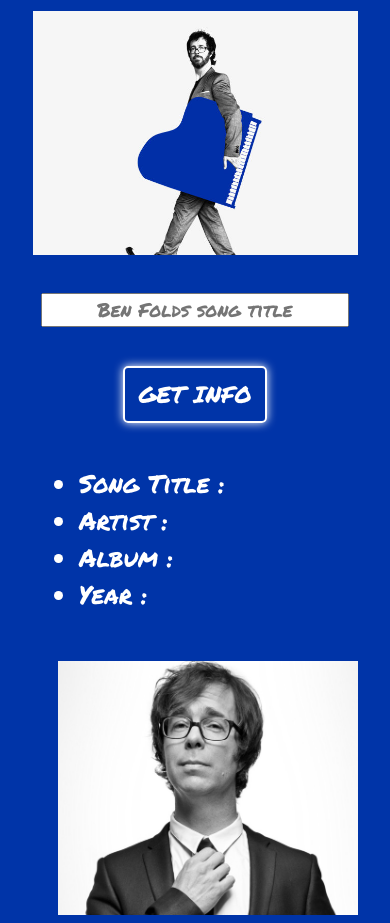
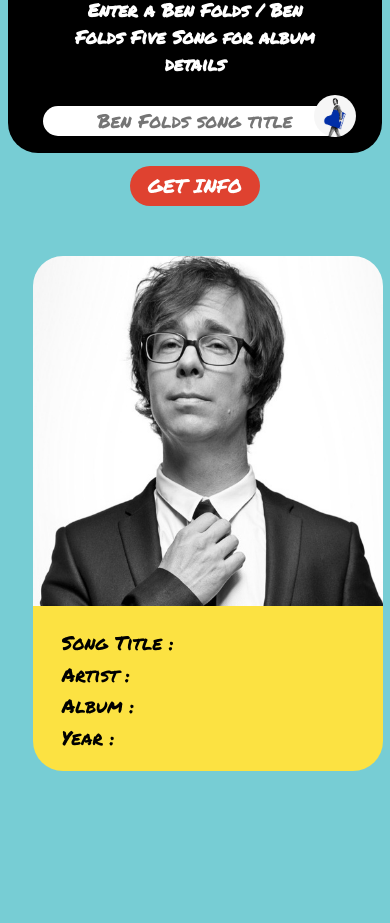
Before and after one commit to katiehom/ben-folds-app, a plain HTML site: page index.html in a window 390 px wide. Shown: the part 234-1157 px from the top of the page. After the commit the page ends 1030 px from the top, so only its background shows below. Drawn offline with Linux system fonts and the light colour scheme.

Commit message:
Refactored code to restyle entire site

```diff
--- a/css/style.css
+++ b/css/style.css
@@ -1,129 +1,238 @@
 body {
     background-color: rgb(0, 52, 168);
+    background-color: rgb(119,205,212);
     color: white;
     font-family: 'Permanent Marker', cursive;
 }
 
-.flex-container{
-    display: flex;
-    /* flex-direction: row; */
-    align-content: center;
-    margin-top: 5vh;
-    max-width: 60vw;
-    margin-left: auto;
-    margin-right: auto;
+header {
+    margin-top: 1.5rem;
+    padding: 0;
+    background-image: url("../images/BenFolds_Summer19_980x550_Header_.png");
+    background-repeat: no-repeat;
+    background-position: top center;
+    height: 173px;
 }
 
-.flex-left {
-    width: 60%;
+
+h1 {
+    font-size: 3rem;
+    margin-top: 0;
 }
 
-.flex-right{
-    width: 40%;
+.topContainer, .bottomContainer {
+    display: flex;
+    flex-direction: row;
+    flex-wrap: wrap;
+    justify-content: center;
+    margin: 0 auto 25px;
+    padding: 0 25px;
 }
 
-h1, input, a {
+.bottomContainer {
+    margin-top: 5%;
+}
+
+.topInfo {
+    text-align: center;
+    background-color: black;
+    height: 30vh;
+    width: 40vw;
+    min-width: 300px;
+    min-height: 343px;
+    border-top-left-radius: 30px;
+    border-bottom-left-radius: 30px;
+}
+
+.benPiano {
+    height: 30vh;
+    min-height: 343px;
+    border-top-right-radius: 30px;
+    border-bottom-right-radius: 30px;
+}
+
+.bottomInfo {
+    display: flex;
+    min-width: 299px;
+    vertical-align: baseline;
+    height: 30vh;
+    width: 41vw;
+    background-color: #ddff00;
+    background-color: rgb(252, 226, 66);
+    border-top-right-radius: 30px;
+    border-bottom-right-radius: 30px;
+    color: black;
+}
+
+/* .bottomImg {
+    margin: 0;
+    padding: 0;
+    height: 30vh;
+} */
+
+#albumImage {
+    height: 30vh;
+    border-top-left-radius: 30px;
+    border-bottom-left-radius: 30px;
+}
+
+h2 {
+    width: 70%;
+    margin: 3rem auto 1rem auto;
+    text-align: center;
+    font-size: .95rem;
+    padding: 0 15px;
+}
+
+ul {
+    align-self: center;
+    list-style-type: none;
+    padding-left: 1.5rem;
+}
+
+ul li {
+    font-size: 1.3rem;
+    padding-top: 3%;
+    padding-right: 10px;
+}
+
+span {
+    color: rgb(0, 52, 168);
+}
+
+.liTitle {
+    color: black;
+}
+
+.topImg {
+    border-top-right-radius: 30px;
+    border-bottom-right-radius: 30px;
+}
+
+h1, input {
     text-align: center;
     font-family: 'Permanent Marker', cursive;
 }
 
-h1 {
-    font-size: 3rem;
+input {
+    font-size: 1rem;
+    margin: 0 auto 20px;
+    width: 30vw;
+    min-width: 230px;
+    max-width: 300px;
+    border-radius: 30px;
+    color: rgb(0, 52, 168);
+    border: none;
 }
 
-a {
-    border: 2px solid white;
-    border-radius: 5px;
-    padding: .5rem;
-    box-shadow: 0 0 10px #ffffff;
-    margin: 1rem auto;
+.topInput::placeholder {
+    color: gray;
+}
+
+button {
+    display: block;
+    margin: 10px auto 25px;
+    border: none;
+    border-radius: 30px;
+    padding: .2rem;
+    font-family: 'Permanent Marker', cursive;
+    background-color: #ddff00;
+    background-color: rgb(223, 66, 48);
+    color: white;
     text-transform: uppercase;
-    font-size: 1.2rem;
+    font-size: 1.1rem;
     cursor: pointer;
     display: block;
-    width: 100px;
+    width: 170px;
+    height: 50px;
 }
 
-a:hover {
-    background-color: rgb(78, 78, 250);
-}
-
-input {
-    margin: 2rem auto;
-    display: block;
-    font-size: 1rem;
-    width: 300px;
-}
-
-img {
-    display: block;
-    margin: 0 auto;
-}
-
-.benPiano {
-    width: 30vw;
-    min-width: 325px;
-    max-width: 600px;
-}
-
-#albumImage {
-    max-width: 300px;
-    margin-left: 1rem;
-}
-
-#albumCaption {
-    text-align: center;
-}
-
-ul {
-    margin-top: 6vh;
-}
-
-ul li {
-    font-size: 1.3rem;
-}
-@media screen and (min-width: 901px) {
-    html {
-        font-size: 140%;
-    }
-    a {
-        width: 150px;
-    }
+button:hover {
+    background-color: rgb(107, 107, 255);
+    background-color: rgb(252, 226, 66);
+    color: black;
 }
 
 @media screen and (max-width: 1400px) {
     html {
         font-size: 120%;
     }
-    a {
-        width: 120px;
+}
+
+@media screen and (min-width: 901px) {
+    html {
+        font-size: 140%;
     }
 }
-
-@media screen and (max-width: 900px) {
-    .flex-container {
+@media screen and (max-width: 750px) {
+    .topContainer {
+        padding: 0;
+        height: 250px;
+        min-height: 12vh;
+    }
+    .bottomContainer {
+        margin-top: 2rem;
         flex-direction: column;
-        max-width: 80vw;
     }
-
-    .flex-left {
+    .topInfo {
+        border-radius: 30px;
         width: 100%;
+        height: 12vh;
+        min-height: 22vh;
+        flex-shrink: 0;
     }
-
-    .flex-right{
-        width: 100%;
-        align-self: center;
+    .benPiano {
+        height: 10vh;
+        min-width: 5vw;
+        min-height: 5vh;
+        border-radius: 30px;
+        position: relative;
+        top: -140px;
+        right: -40%;
+        margin-right: 5%;
     }
-    ul {
-        margin-top: 0;
+    .bottomInfo {
+        margin: 0 auto;
+        border-bottom-left-radius: 30px;
+        border-top-right-radius: 0;
+    }
+    .bottomInfo, #albumImage {
+        width: 50vw;
+        min-width: 350px;
+        height: auto;
     }
     #albumImage {
-        margin-top: 1.5rem;
+        border-top-right-radius: 30px;
+        border-bottom-left-radius: 0;
+        margin: 0 auto;
+    }
+    button {
+        font-size: 1rem;
+        width: 130px;
+        height: 40px;
+    }
+    input {
+        width: 80%;
+    }
+    h2 {
+        margin: 1.5rem auto;
+    }
+    ul li {
+        font-size: 1rem;
     }
 }
-
-@media screen and (max-height: 900px) {
+@media screen and (max-width: 585px) {
     .benPiano {
-        width: 15vw;
+        height: 7vh;
+        top: -102px;
+        right: -38%;
+        margin-right: 5%;
     }
 }
+@media screen and (max-width: 403px) {
+    .benPiano {
+        height: 5vh;
+        top: -70px;
+        right: -40%;
+    }
+}
--- a/index.html
+++ b/index.html
@@ -11,28 +11,32 @@
     <link rel="stylesheet" href="css/style.css">
 </head>
 <body>
+<header>
     <h1>Ben Folds Songs</h1>
-    <img class="benPiano" src="images/ben-folds-1500x1000-blank-jpg.jpeg" alt="Ben Folds holding piano">
-    <input type="text" placeholder="Ben Folds song title">
-    <div class="buttons">
-        <a id="getButton">Get Info</a>
-    </div>
-    <!-- <button>Click to get info</button> -->
-    <!-- <h2 id="songTitle">Song Title</h2> -->
-    <div class="flex-container">
-        <div class="flex-left">
+    <!-- <img src="./images/BenFolds_Summer19_980x550_Header_.png" alt="Ben Folds Playing Piano Silhouette"> -->
+</header>
+<main>
+    <section class="topContainer">
+        <div class="topInfo">
+            <h2>Enter a Ben Folds / Ben Folds Five Song for album details</h2>
+            <input type="text" placeholder="Ben Folds song title">
+            <button>Get Info</button>
+        </div>
+        <img class="benPiano" src="images/ben-folds-square-blank-jpg.jpeg" alt="Ben Folds holding piano">
+    </section>
+    <section class="bottomContainer">
+        <img src="images/Ben-Folds-square-1275793826.jpeg" alt="Ben Folds album image" class="border" id="albumImage">
+            <!-- <p class="caption" id="albumCaption"></p> -->
+        <div class="bottomInfo">
             <ul class="songInfoList">
-                <li><span>Song Title :  </span><span id="songTitle"></span></li>
-                <li><span>Artist :  </span><span id="artist"></span></li>
-                <li><span>Album :  </span><span id="album"></span></li>
-                <li><span>Year :  </span><span id="year"></span></li>
+                <li><span class="liTitle">Song Title :  </span><span id="songTitle"></span></li>
+                <li><span class="liTitle">Artist :  </span><span id="artist"></span></li>
+                <li><span class="liTitle">Album :  </span><span id="album"></span></li>
+                <li><span class="liTitle">Year :  </span><span id="year"></span></li>
             </ul>
         </div>
-        <div class="flex-right">
-            <img src="images/Ben-Folds-close-up-1275793826.jpeg" alt="Ben Folds album image" class="border" id="albumImage">
-            <!-- <p class="caption" id="albumCaption"></p> -->
-        </div>
-    </div>
+    </section>
+</main>
     <script src="js/main.js"></script>
     <script src="https://kit.fontawesome.com/22d2f500e4.js" crossorigin="anonymous"></script>
 </body>
--- a/js/main.js
+++ b/js/main.js
@@ -1,4 +1,4 @@
-document.querySelector('#getButton').addEventListener('click', apiRequest)
+document.querySelector('button').addEventListener('click', apiRequest)
 
 async function apiRequest() {
     const songTitle = document.querySelector('input').value
```
Also changed, not shown: images/Ben-Folds-close-up-rectangle-1275793826.jpeg (renamed from images/Ben-Folds-close-up-1275793826.jpeg), images/Ben-Folds-square-1275793826.jpeg (added), images/BenFolds_Summer19_980x550_Header_.png (added), images/ben-folds-slim-blank-jpg.jpeg (added), images/ben-folds-square-blank-jpg.jpeg (added), 1 other file.
